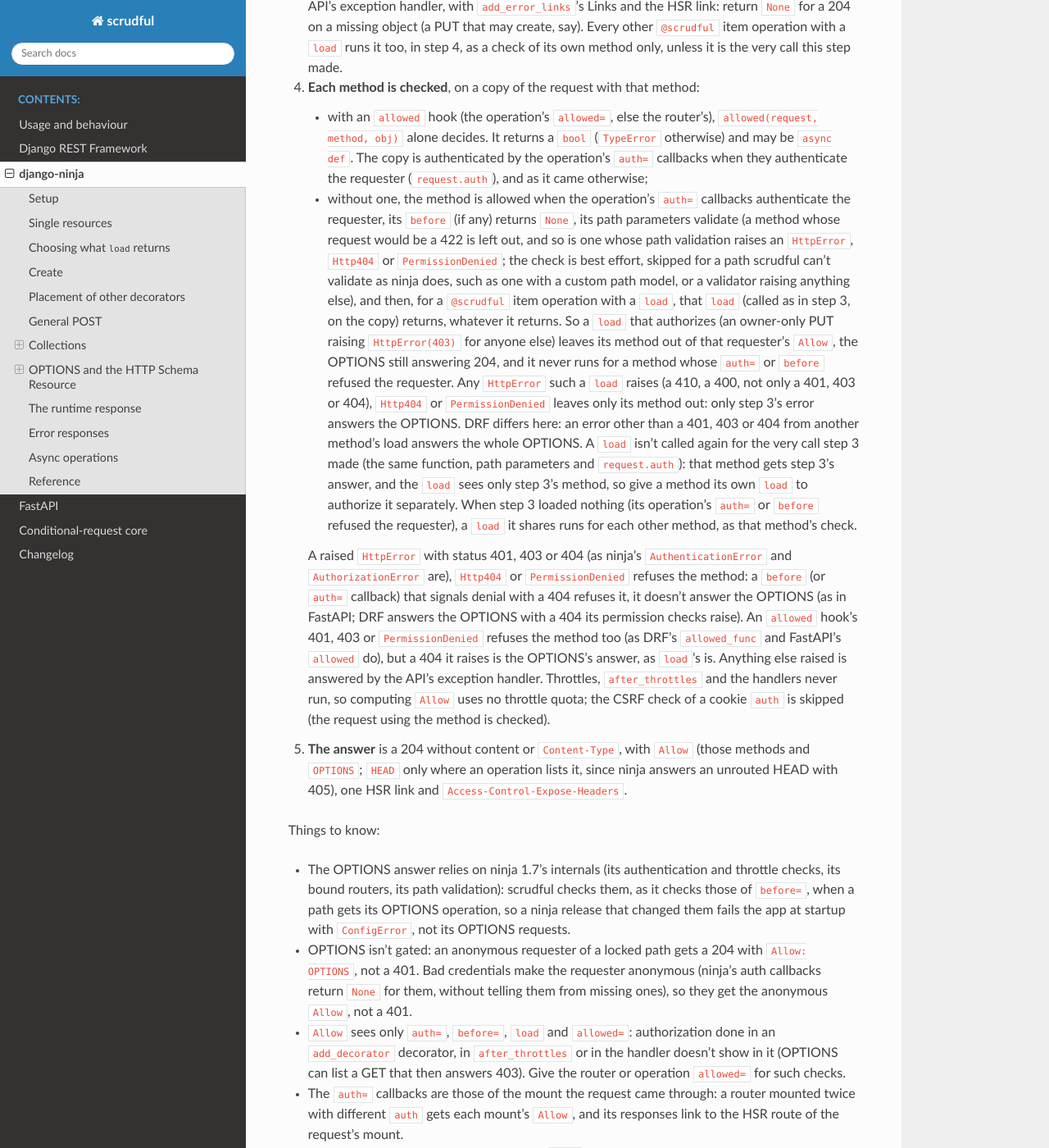
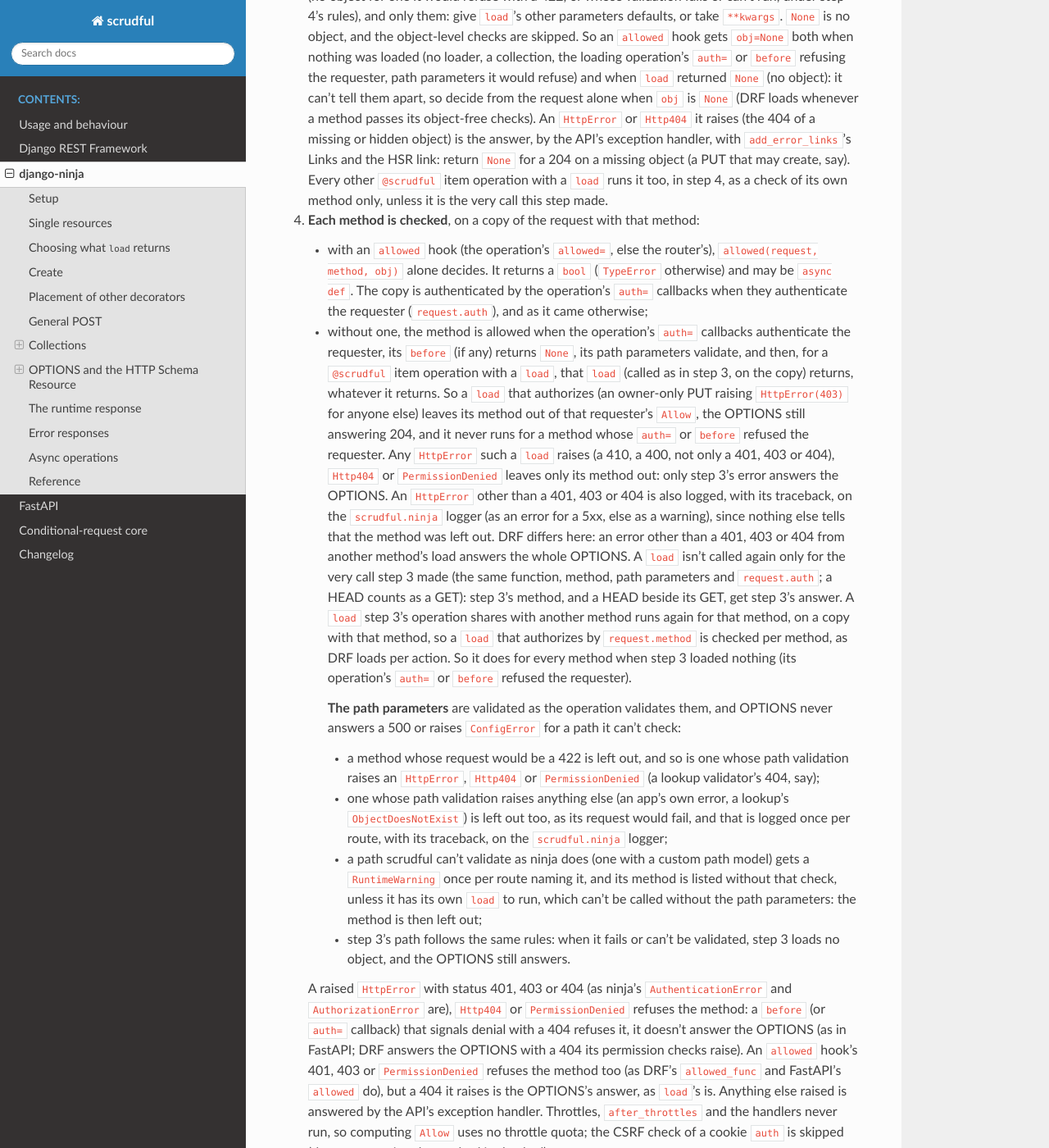
Before and after one commit to mimotoai/scrudful, a Sphinx documentation site: the page built from docs/source/ninja.rst, in a window 1280 px wide and 1400 px high, scrolled down 17915 px. Shown: the whole window at 82% size. Built offline with Sphinx 7.4.7 and the Read the Docs theme 3.1.0, drawn with Linux system fonts in a browser that asks for light colours; some of the changed text lies outside the part shown.

Commit message:
mr10 r3 E3: D1, D4, D5, D11: ninja.rst follows OPTIONS' per-method loads, path checks, REQUEST_METHOD, nested handler calls and the handlers
Claude-Session: https://claude.ai/code/session_01SAZeWv3jW9kYJFL415oZPV

```diff
--- a/docs/source/ninja.rst
+++ b/docs/source/ninja.rst
@@ -179,11 +179,14 @@ a validator, and a throttled client gets 429 only once ``before`` allowed it,
 as on DRF. The path parameters are the URL's values, not validated yet:
 strings, unless the path uses a converter (``pk`` is an ``int`` below). Never
 deny by testing a raw string for a value: ``"07"`` is 7 to an ``int``
-parameter (see :ref:`below <ninja-hooks>`). Called directly (outside ninja,
-e.g. in a unit test), the decorated function of an operation with a hook
-raises ``RuntimeError``, since the hooks didn't run: test it through ninja's
-``TestClient``. A hook gets the raw request, and may read the body as the
-operation's parameters do:
+parameter (see :ref:`below <ninja-hooks>`). Called directly, the decorated
+function of an operation with a hook raises ``RuntimeError``, since its hooks
+didn't run for that call: outside ninja (in a unit test, say: test it
+through ninja's ``TestClient``), from inside another operation's function,
+from inside itself while it runs (for other path values), or after its
+operation's run ended (from a task or thread it left running). To share its
+code, move the code into a plain function and call that. A hook gets the raw
+request, and may read the body as the operation's parameters do:
 
 - a JSON body through ``request.body``, which ninja then reads again from
   memory. A body over Django's ``DATA_UPLOAD_MAX_MEMORY_SIZE`` fails there as
@@ -345,9 +348,14 @@ OPTIONS runs that ``load`` too (see `OPTIONS`_), on a copy of the request
 whose ``method`` is the method checked (``"PUT"``): with a transaction open
 (``ATOMIC_REQUESTS``), it holds the row lock until the OPTIONS response ends.
 Lock only for the write: test ``request.META.get("REQUEST_METHOD") !=
-"OPTIONS"`` (the request line's method, which the copy keeps), or give the
-path an ``allowed`` hook, which runs no method's own ``load`` (step 3's
-still runs). Without a transaction, ``select_for_update()`` raises
+"OPTIONS"`` (the request line's method, which the copy keeps). ninja's
+``TestClient`` builds requests without that key: scrudful sets it to
+``"OPTIONS"`` on an OPTIONS whose ``META`` lacks it, so the test holds in
+tests too, and a ``META=`` dict passed to several requests gets the key on
+all of them: give each request a fresh one. An ``allowed`` hook runs no
+method's own ``load``, but step 3's still runs, with its operation's method
+(GET's, else the first item operation's), so it doesn't avoid the lock.
+Without a transaction, ``select_for_update()`` raises
 ``TransactionManagementError`` for the write as well: that is a
 misconfiguration, not an OPTIONS matter.
 
@@ -759,7 +767,10 @@ optional ``SCRUDFUL`` Django setting, then to scrudful's default:
    * - ``hsr_cache_control``
      - ``"HSR_CACHE_CONTROL"``
      - The ``Cache-Control`` of the HSR route (default ``public,
-       max-age=300``).
+       max-age=300``): a non-empty ``str`` without control characters (a
+       tab aside) or characters outside Latin-1, which no field can carry
+       (``ConfigError`` for the argument, ``ImproperlyConfigured`` for the
+       setting).
    * - ``allowed``
      - (none)
      - ``allowed(request, method, obj)``, the ``Allow`` hook of the router's
@@ -853,8 +864,8 @@ which wins over all of these: every response with that status carries it,
 those ninja answers before the operation (its authentication's 401, its
 validation's 422, the latter as problem details for a problem-details
 entity) included. ``head`` (where an operation routes it) is described like
-``get``, without content, and ``options`` is exactly ``{"responses": {"204": {"description": "No
-Content"}}}``.
+``get``, without content, and ``options`` is exactly
+``{"responses": {"204": {"description": "No Content"}}}``.
 
 * It is built once per path template, without a request: on the first GET of
   its route (or :func:`~scrudful.ninja.http_schema_resource` call), and again
@@ -941,13 +952,15 @@ your operations included, are not: that middleware gates them.)
   leaves the route unchecked; a prefix whose sample values give more than 243
   combinations (six parameters that each accept all three values, say; six
   ``int`` ones give one) gets each parameter's values tried but not every
-  combination of them (at most 243 URLs per route): either way a
-  ``RuntimeWarning`` names the route and the reason, once. The check relies on ninja's own
-  ``NinjaAPI._get_urls`` and ``_get_bound_routers`` (the order of the API's
-  patterns): a ``NinjaAPI`` subclass overriding either gets ``ConfigError``
-  when its URL patterns are built, once it mounts a ``ScrudfulRouter`` with
-  HSR routes (add URLs in your URLconf instead, or serve the documents
-  elsewhere with ``hsr_route=False``).
+  combination of them (at most 243 URLs per route); a prefix converter whose
+  ``to_python`` raises something else than ``ValueError`` for a sample value
+  (a model lookup's ``DoesNotExist``) has that value left out: in each case a
+  ``RuntimeWarning`` names the route and the reason, once. The check relies
+  on ninja's own ``NinjaAPI._get_urls`` and ``_get_bound_routers`` (the
+  order of the API's patterns): a ``NinjaAPI`` subclass overriding either
+  gets ``ConfigError`` when its URL patterns are built, once it mounts a
+  ``ScrudfulRouter`` with HSR routes (add URLs in your URLconf instead, or
+  serve the documents elsewhere with ``hsr_route=False``).
 * **The** ``add_decorator`` **decorators still wrap it.** ninja applies the
   API's and routers' ``add_decorator`` decorators (either mode) to every
   operation, the HSR route included: a gate added that way (a permission
@@ -998,20 +1011,21 @@ for a preflight too. In this order:
    the request with that operation's method, only once its ``auth=`` callbacks
    and ``before`` allow the requester (so a requester refused there can't
    learn which objects exist), with the path parameters validated as the
-   operation validates them (no object for one it would refuse with a 422),
-   and only them: give ``load``'s other parameters defaults, or take
-   ``**kwargs``. ``None`` is no object, and the object-level checks are
-   skipped. So an ``allowed`` hook gets ``obj=None`` both when nothing was
-   loaded (no loader, a collection, the loading operation's ``auth=`` or
-   ``before`` refusing the requester, path parameters it would refuse) and
-   when ``load`` returned ``None`` (no object): it can't tell them apart, so
-   decide from the request alone when ``obj`` is ``None`` (DRF loads whenever
-   a method passes its object-free checks). An ``HttpError`` or ``Http404`` it raises (the 404 of a missing
-   or hidden object) is the answer, by the API's exception handler, with
-   ``add_error_links``'s Links and the HSR link: return ``None`` for a 204 on
-   a missing object (a PUT that may create, say). Every other ``@scrudful``
-   item operation with a ``load`` runs it too, in step 4, as a check of its
-   own method only, unless it is the very call this step made.
+   operation validates them (no object for one it would refuse with a 422, or
+   whose validation fails or can't run, under step 4's rules), and only them:
+   give ``load``'s other parameters defaults, or take ``**kwargs``. ``None``
+   is no object, and the object-level checks are skipped. So an ``allowed``
+   hook gets ``obj=None`` both when nothing was loaded (no loader, a
+   collection, the loading operation's ``auth=`` or ``before`` refusing the
+   requester, path parameters it would refuse) and when ``load`` returned
+   ``None`` (no object): it can't tell them apart, so decide from the request
+   alone when ``obj`` is ``None`` (DRF loads whenever a method passes its
+   object-free checks). An ``HttpError`` or ``Http404`` it raises (the 404 of
+   a missing or hidden object) is the answer, by the API's exception handler,
+   with ``add_error_links``'s Links and the HSR link: return ``None`` for a
+   204 on a missing object (a PUT that may create, say). Every other
+   ``@scrudful`` item operation with a ``load`` runs it too, in step 4, as a
+   check of its own method only, unless it is the very call this step made.
 4. **Each method is checked**, on a copy of the request with that method:
 
    * with an ``allowed`` hook (the operation's ``allowed=``, else the
@@ -1021,28 +1035,47 @@ for a preflight too. In this order:
      authenticate the requester (``request.auth``), and as it came otherwise;
    * without one, the method is allowed when the operation's ``auth=``
      callbacks authenticate the requester, its ``before`` (if any) returns
-     ``None``, its path parameters validate (a method whose request would be
-     a 422 is left out, and so is one whose path validation raises an
-     ``HttpError``, ``Http404`` or ``PermissionDenied``; the check is best
-     effort, skipped for a path scrudful can't validate as ninja does, such
-     as one with a custom path model, or a validator raising anything else),
-     and then, for a ``@scrudful`` item operation with a ``load``, that
-     ``load`` (called as in step 3, on the copy) returns,
-     whatever it returns. So a ``load`` that authorizes (an owner-only PUT
-     raising ``HttpError(403)`` for anyone else) leaves its method out of
-     that requester's ``Allow``, the OPTIONS still answering 204, and it
-     never runs for a method whose ``auth=`` or ``before`` refused the
-     requester. Any ``HttpError`` such a ``load`` raises (a 410, a 400, not
-     only a 401, 403 or 404), ``Http404`` or ``PermissionDenied`` leaves only
-     its method out: only step 3's error answers the OPTIONS. DRF differs
-     here: an error other than a 401, 403 or 404 from another method's load
-     answers the whole OPTIONS. A ``load`` isn't called again for the very
-     call step 3 made (the same function, path parameters and
-     ``request.auth``): that method gets step 3's answer, and the ``load``
-     sees only step 3's method, so give a method its own ``load`` to
-     authorize it separately. When step 3 loaded nothing (its
-     operation's ``auth=`` or ``before`` refused the requester), a ``load``
-     it shares runs for each other method, as that method's check.
+     ``None``, its path parameters validate, and then, for a ``@scrudful``
+     item operation with a ``load``, that ``load`` (called as in step 3, on
+     the copy) returns, whatever it returns. So a ``load`` that authorizes
+     (an owner-only PUT raising ``HttpError(403)`` for anyone else) leaves
+     its method out of that requester's ``Allow``, the OPTIONS still
+     answering 204, and it never runs for a method whose ``auth=`` or
+     ``before`` refused the requester. Any ``HttpError`` such a ``load``
+     raises (a 410, a 400, not only a 401, 403 or 404), ``Http404`` or
+     ``PermissionDenied`` leaves only its method out: only step 3's error
+     answers the OPTIONS. An ``HttpError`` other than a 401, 403 or 404 is
+     also logged, with its traceback, on the ``scrudful.ninja`` logger (as an
+     error for a 5xx, else as a warning), since nothing else tells that the
+     method was left out. DRF differs here: an error other than a 401, 403
+     or 404 from another method's load answers the whole OPTIONS. A ``load``
+     isn't called again only for the very call step 3 made (the same
+     function, method, path parameters and ``request.auth``; a HEAD counts
+     as a GET): step 3's method, and a HEAD beside its GET, get step 3's
+     answer. A ``load`` step 3's operation shares with another method runs
+     again for that method, on a copy with that method, so a ``load`` that
+     authorizes by ``request.method`` is checked per method, as DRF loads
+     per action. So it does for every method when step 3 loaded nothing
+     (its operation's ``auth=`` or ``before`` refused the requester).
+
+     **The path parameters** are validated as the operation validates them,
+     and OPTIONS never answers a 500 or raises ``ConfigError`` for a path it
+     can't check:
+
+     * a method whose request would be a 422 is left out, and so is one
+       whose path validation raises an ``HttpError``, ``Http404`` or
+       ``PermissionDenied`` (a lookup validator's 404, say);
+     * one whose path validation raises anything else (an app's own error,
+       a lookup's ``ObjectDoesNotExist``) is left out too, as its request
+       would fail, and that is logged once per route, with its traceback,
+       on the ``scrudful.ninja`` logger;
+     * a path scrudful can't validate as ninja does (one with a custom path
+       model) gets a ``RuntimeWarning`` once per route naming it, and its
+       method is listed without that check, unless it has its own ``load``
+       to run, which can't be called without the path parameters: the
+       method is then left out;
+     * step 3's path follows the same rules: when it fails or can't be
+       validated, step 3 loads no object, and the OPTIONS still answers.
 
    A raised ``HttpError`` with status 401, 403 or 404 (as ninja's
    ``AuthenticationError`` and ``AuthorizationError`` are), ``Http404`` or
@@ -1294,13 +1327,21 @@ answer to ``HttpError(405, "Method not allowed")``, so it carries
 ``Router``'s 405 stays ninja's. Django's 404 for a URL no pattern matches and
 its 500 page come from Django: install :func:`~scrudful.ninja.handler404` and
 :func:`~scrudful.ninja.handler500` in the root URLconf (see `Setup`_). They
-take an ``Entity`` of plain (non-callable) link values, answer JSON (problem
-details for an ``application/problem+json`` entity, else ``{"detail":
-<reason phrase>}``) with its Links, resolved against
+take an ``Entity`` of plain (non-callable) link values, of a JSON media type
+(checked when the handler is made: ``TypeError``, ``ValueError``,
+``ImproperlyConfigured`` for a link URL that can't be parsed), answer JSON
+(problem details for an ``application/problem+json`` entity, else
+``{"detail": <reason phrase>}``) with its Links, resolved against
 ``SCRUDFUL["BASE_URL"]``, unless ``Accept`` prefers ``text/html``, and always
 send ``Vary: Accept``. Django uses them with ``DEBUG`` off; with ``DEBUG =
 True`` it shows its debug pages (and ninja its traceback page). They get no
-HSR link: a URL no route serves is no described path.
+HSR link: a URL no route serves is no described path. They never raise for
+their Links: a Link they can't build, whatever the cause (an invalid
+``SCRUDFUL["BASE_URL"]``, a relative link without a base URL on a request
+whose host ``ALLOWED_HOSTS`` refuses, a ``reverse_lazy`` link that doesn't
+reverse, or a lazy link that raises), is logged on the ``scrudful._django``
+logger, with its traceback and the request's path, and the error served
+without the Links, so Django still logs the error it answers.
 
 Async operations
 ----------------
```
